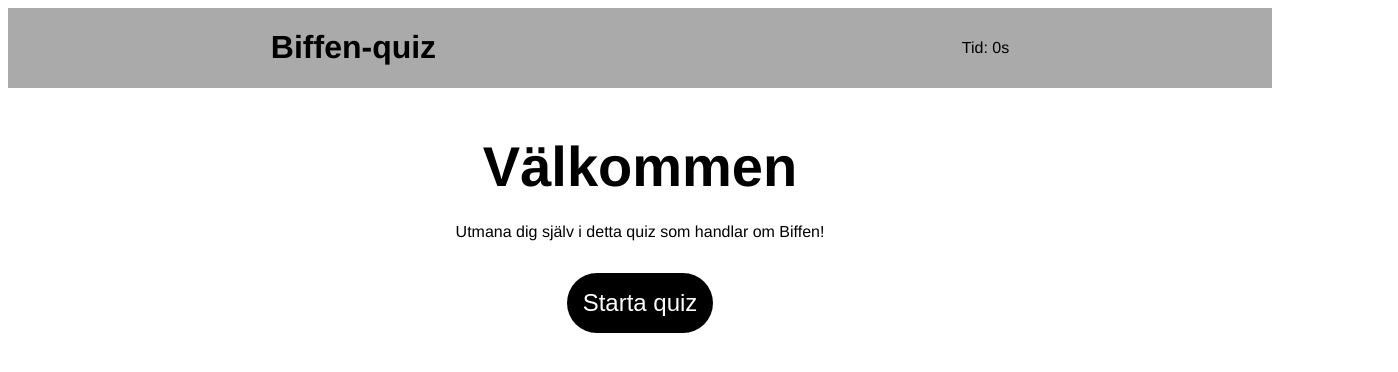
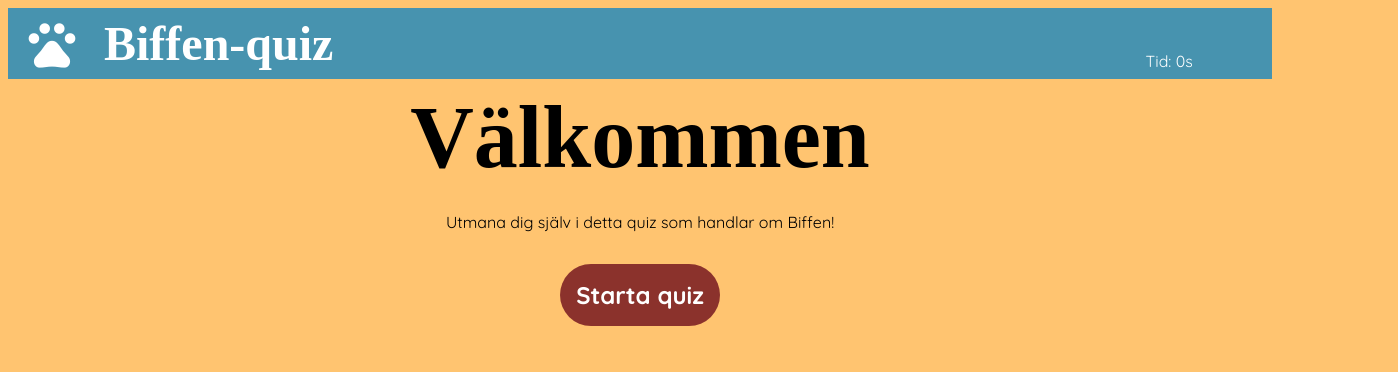
Before and after one commit to maria-jon/biffen-quiz, a website built with Vite: page biffen-quiz/index.html in a window 1280 px wide. Shown: the whole page, 1398 px wide, since content can reach past the window. Built offline with nearby package versions, Linux system fonts and the light colour scheme; a web font is replaced by a local one.

Commit message:
:lipstick: add styling to page

```diff
--- a/biffen-quiz/index.html
+++ b/biffen-quiz/index.html
@@ -4,12 +4,20 @@
     <meta charset="utf-8" />
     <link rel="icon" type="image/svg+xml" href="/vite.svg" />
     <meta name="viewport" content="width=device-width, initial-scale=1.0" />
+    <link rel="preconnect" href="https://fonts.googleapis.com">
+    <link rel="preconnect" href="https://fonts.gstatic.com" crossorigin>
+    <link href="https://fonts.googleapis.com/css2?family=Barriecito&family=Knewave&family=Quicksand:wght@300..700&display=swap" rel="stylesheet">
+    <link rel="stylesheet" href="https://fonts.googleapis.com/css2?family=Material+Symbols+Outlined:opsz,wght,FILL,GRAD@24,400,0,0&icon_names=check,close,pets">
+    <link rel="stylesheet" href="https://cdnjs.cloudflare.com/ajax/libs/font-awesome/4.7.0/css/font-awesome.min.css">
     <title>Biffen-quiz</title>
   </head>
   <body>
     <header>
-      <h1>Biffen-quiz</h1>
-      <div id="timer">Tid: 0s</div>
+      <div class="left">
+        <span class="material-symbols-outlined">pets</span>
+        <h1>Biffen-quiz</h1>
+      </div>
+      <div class="right"><div id="timer">Tid: 0s</div></div>
     </header>
 
     <main>
--- a/biffen-quiz/src/main.ts
+++ b/biffen-quiz/src/main.ts
@@ -153,9 +153,15 @@ function displayQuizAnswers() {
         const answerValue = (button as HTMLInputElement).value;
 
         if (answerValue === correctAnswer) {
-          button.parentElement!.style.color = "green";
+          button.parentElement!.style.color = "#47af51";
+          button.parentElement!.innerHTML += `
+            <i class="fa fa-check" aria-description="Rätt svar"></i>
+            `;
         } else {
-          button.parentElement!.style.color = "red";
+          button.parentElement!.style.color = "#af4747";
+          button.parentElement!.innerHTML += `
+            <i class="fa fa-close" aria-description="Fel svar"></i>
+          `;
         }
       });
 
--- a/biffen-quiz/src/style.css
+++ b/biffen-quiz/src/style.css
@@ -1,24 +1,63 @@
 body {
-  font-family: Helvetica, Arial, sans-serif;
+  font-family: 'Quicksand', 'Times New Roman', Times, serif;
   color: #000;
+  background-color: #FFC470;
 }
 
 header {
   display: flex;
   flex-direction: row;
   justify-content: space-around;
+  background-color: #4793AF;
+  color: #fff;
+}
+
+header .left {
+  width: 80%;
+  display: flex;
+  flex-direction: row;
   align-items: center;
-  background-color: #aaa;
+}
+header span {
+  margin: 0 1rem;
+}
+header .right {
+  width: 20%;
+}
+
+.right div {
+  position: relative;
+  left: 50%;
+  top: 60%;
+}
+
+.material-symbols-outlined {
+  font-size: 3.5rem;
+}
+
+h1 {
+  font-family: 'Knewave', 'Times New Roman', Times, serif;
+  font-size: 3rem;
+  margin: 0.5rem;
+}
+
+.welcome h2 {
+  font-family: 'Knewave', 'Times New Roman', Times, serif;
+  font-size: 5.5rem;
+  margin: 0.5rem;
 }
 
 h2 {
-  font-size: 3.5rem;
+  font-family: 'Knewave', 'Times New Roman', Times, serif;
+  font-size: 3rem;
   margin-bottom: 0.5rem;
 }
 
 button {
-  background-color: #000;
+  background-color: #8B322C;
   color: #fff;
+  font-family: 'Quicksand', 'Times New Roman', Times, serif;
+  font-weight: 700;
   font-size: 1.5rem;
   border: none;
   border-radius: 2rem;
@@ -45,3 +84,13 @@ button:disabled {
 .hidden {
   display: none;
 }
+
+.invisible {
+  opacity: 0;
+}
+
+label {
+  display: flex;
+  flex-direction: row;
+  align-items: center;
+}
```
Also changed, not shown: biffen-quiz/src/questions.mts.
